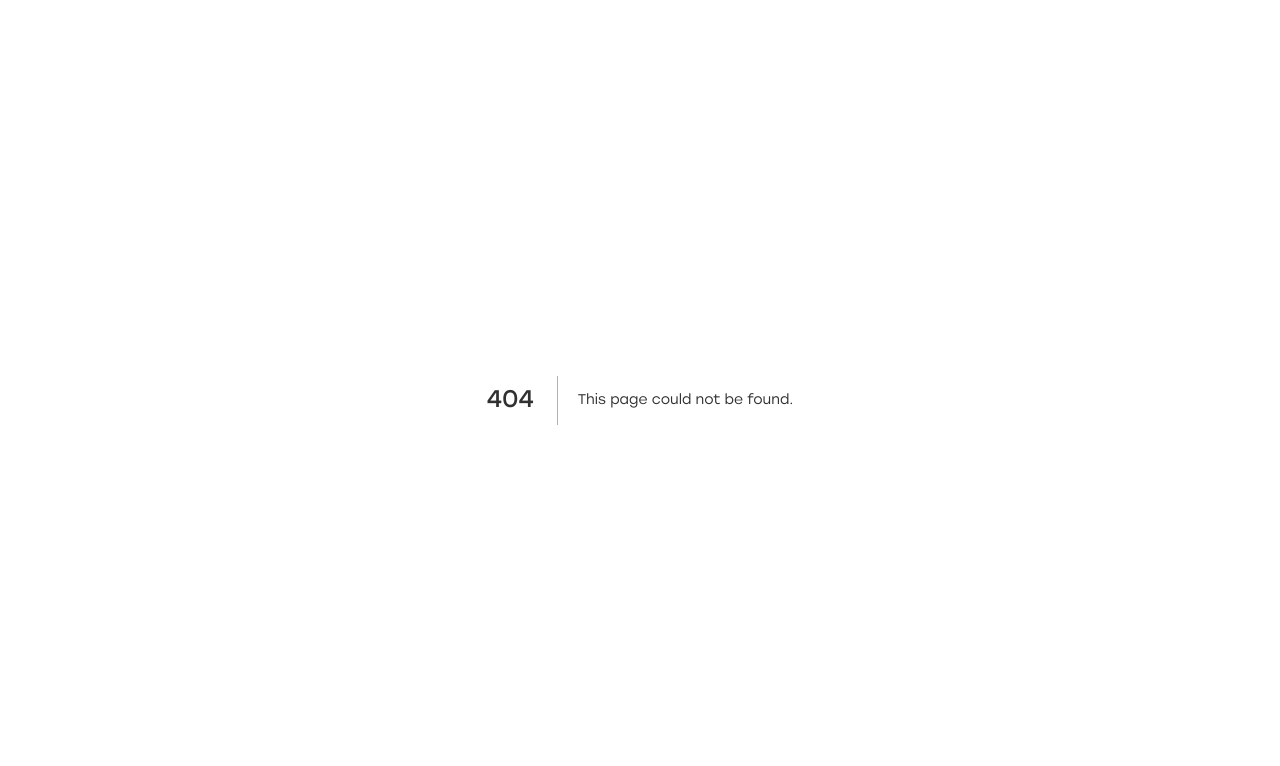
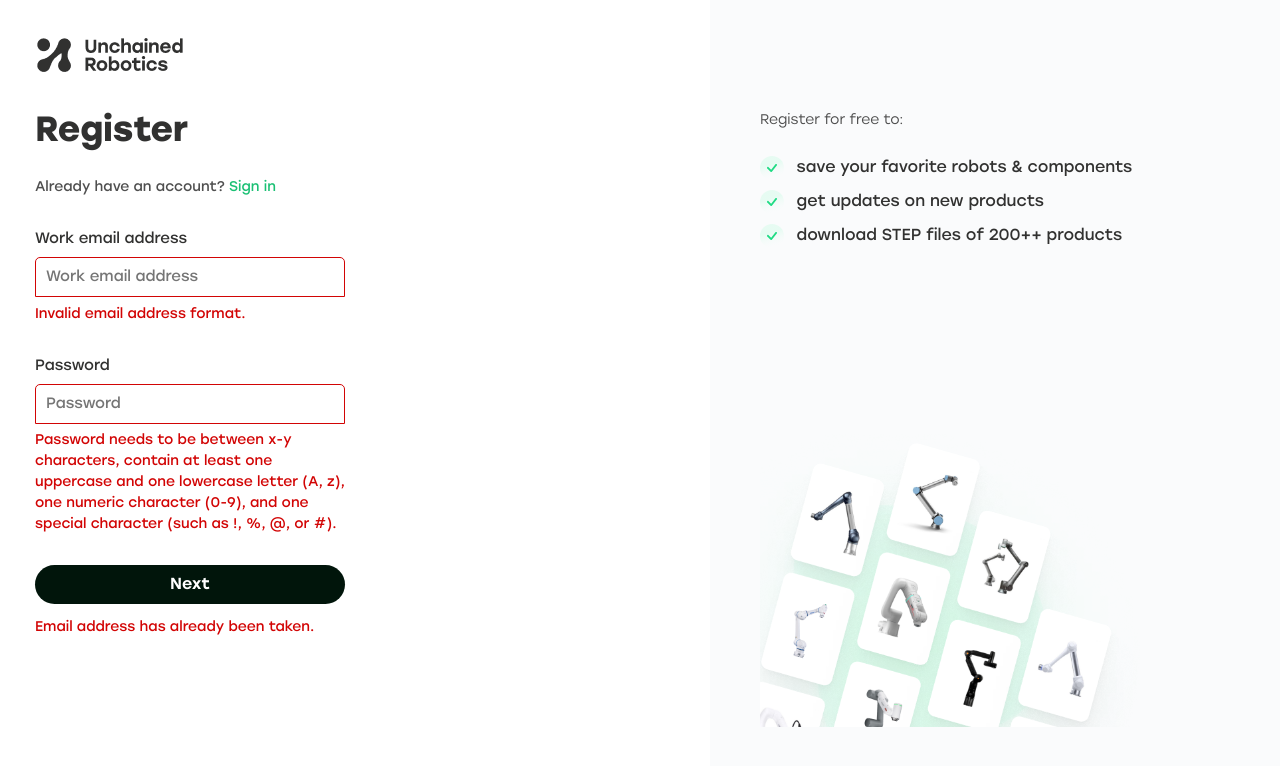
Before and after one commit to saimabbas/unchainedrobotics, a Next.js app: page /Register in a window 1280 px wide. Before the commit this address had no page. Shown: the top 766 px of the page. Built offline with nearby package versions, Linux system fonts and the light colour scheme.

Commit message:
Register Page

```diff
--- /dev/null
+++ b/pages/Register.jsx
@@ -0,0 +1,60 @@
+import React from "react";
+import TickCircle from "../public/assets/icons/TickCircle";
+import customGlobals from "../styles/CustomGlobals.module.css";
+import st from "../styles/pages/SignIn.module.css";
+
+const Register = () => {
+  return (
+    <div className={customGlobals.app}>
+      <div className={st.SignInBox}>
+        <div className={st.SignInLeft}>
+          <div className="box-lg">
+            <img src="/assets/img/Logo.png" alt="" />
+            <h2>Register</h2>
+            <p>
+              Already have an account?<span> Sign in</span>
+            </p>
+            <div className={st.SIInput}>
+              <label htmlFor="">Work email address</label>
+              <input placeholder="Work email address" type="text" />
+              <p>Invalid email address format.</p>
+            </div>
+            <div className={st.SIInput}>
+              <label htmlFor="">Password</label>
+              <input placeholder="Password" type="text" />
+              <p>
+                Password needs to be between x-y characters, contain at least
+                one uppercase and one lowercase letter (A, z), one numeric
+                character (0-9), and one special character (such as !, %, @, or
+                #).
+              </p>
+            </div>
+            <button class="button button-lg button-primary-gray">Next</button>
+            <h6>Email address has already been taken.</h6>
+          </div>
+        </div>
+        <div className={st.RegisterRight}>
+          <div className={st.RegisterRTop}>
+            <p>Register for free to: </p>
+            <div className={st.RTopPoints}>
+              <div className={st.RPoint}>
+                <TickCircle /> <h5>save your favorite robots & components</h5>
+              </div>
+              <div className={st.RPoint}>
+                <TickCircle /> <h5>get updates on new products</h5>
+              </div>
+              <div className={st.RPoint}>
+                <TickCircle /> <h5>download STEP files of 200++ products</h5>
+              </div>
+            </div>
+          </div>
+          <div className={st.RegisterBottom}>
+            <img src="/assets/img/registerpic.png" alt="" />
+          </div>
+        </div>
+      </div>
+    </div>
+  );
+};
+
+export default Register;
--- a/pages/index.js
+++ b/pages/index.js
@@ -1,4 +1,4 @@
-import Page from "./SignIn";
+import Page from "./Register";
 
 export default function Home() {
   return <Page />;
--- a/styles/pages/SignIn.module.css
+++ b/styles/pages/SignIn.module.css
@@ -82,3 +82,54 @@
   font-weight: 500;
   cursor: pointer;
 }
+.SignInLeft h6 {
+  font-size: 1.4rem;
+  color: #d20404;
+  font-weight: 500;
+}
+.RegisterRight {
+  background-color: #fafbfc;
+  display: flex;
+  flex-direction: column;
+  align-items: flex-start;
+  justify-content: space-between;
+  padding: 11rem 0 0 5rem;
+}
+.RegisterRTop {
+  display: flex;
+  flex-direction: column;
+  align-items: flex-start;
+  justify-content: flex-start;
+}
+.RegisterRTop p {
+  color: #4f4f4f;
+  font-size: 1.4rem;
+  font-weight: 400;
+}
+.RTopPoints {
+  display: flex;
+  justify-content: flex-start;
+  align-items: flex-start;
+  flex-direction: column;
+  margin: 2.5rem 0;
+}
+.RPoint {
+  display: flex;
+  justify-content: flex-start;
+  align-items: center;
+  margin: 0 0 1rem 0;
+}
+.RPoint h5 {
+  font-size: 1.6rem;
+  color: #313130;
+  font-weight: 500;
+  margin: 0 0 0 1.25rem !important;
+}
+.RegisterBottom {
+  width: 100%;
+  height: 60vh;
+}
+.RegisterBottom img {
+  width: 80%;
+  height: 100%;
+}
```
Also changed, not shown: public/assets/img/registerpic.png (added).
